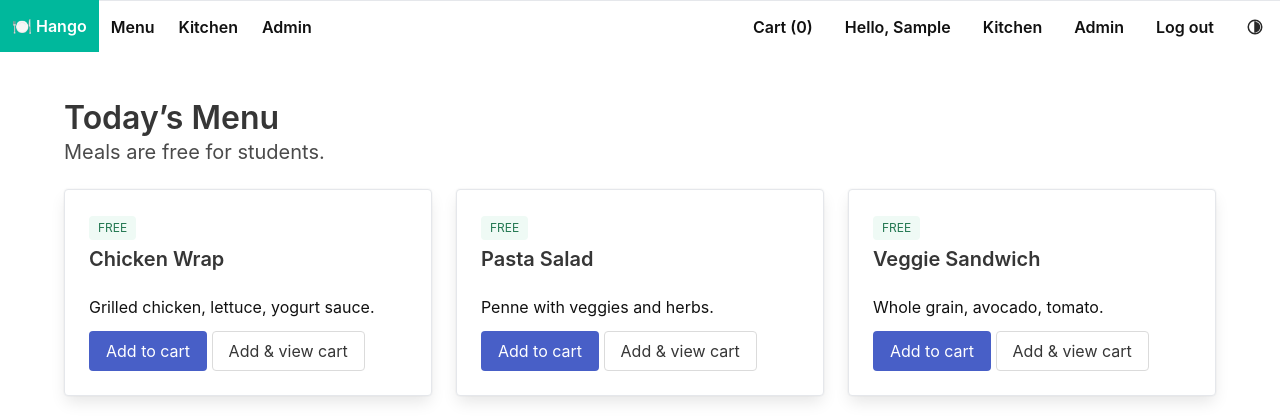
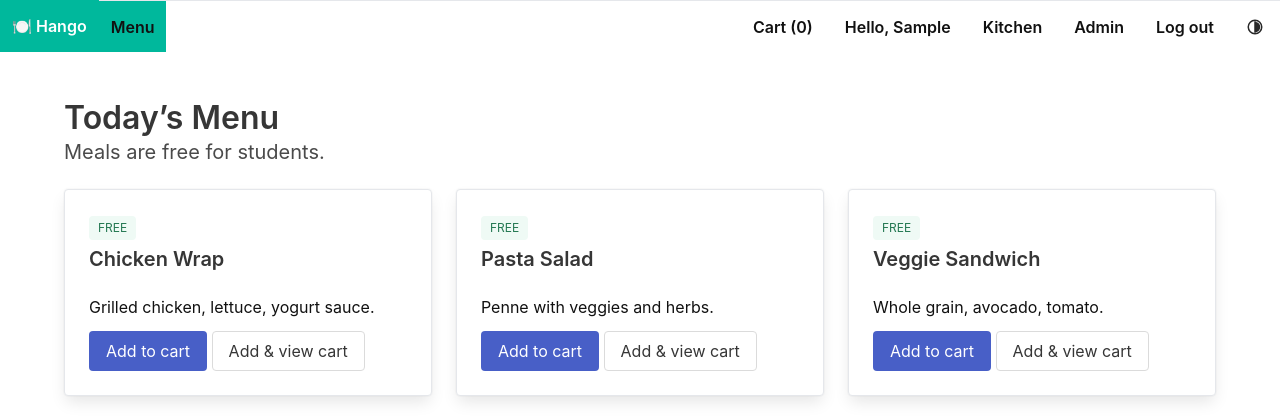
Before and after one commit to cotimacapa/hango, a Django app: page /menu/ in a window 1280 px wide. Shown: the top 420 px of the page. Run offline with Django 5.2, Linux system fonts and the light colour scheme; the visitor is signed in with stand-in values (Sample User, id 1); data comes from the database, SQL or seed files in the repository.

Commit message:
Splash/menu division

```diff
--- a/apps/menu/views.py
+++ b/apps/menu/views.py
@@ -3,7 +3,7 @@ from django.shortcuts import render, get_object_or_404, redirect
 from .models import Item
 
 def splash(request):
-    """Public landing page (no auth required)."""
+    """Public landing page. Always render, even if authenticated."""
     return render(request, 'splash.html')
 
 @login_required
--- a/hango/settings.py
+++ b/hango/settings.py
@@ -24,5 +24,5 @@ STATIC_ROOT=BASE_DIR/'staticfiles'
 DEFAULT_AUTO_FIELD='django.db.models.BigAutoField'
 
 LOGIN_URL = '/accounts/login/'
-LOGIN_REDIRECT_URL = '/'     # where to go after successful login
-LOGOUT_REDIRECT_URL = '/'    # where to go after logout
+LOGIN_REDIRECT_URL = '/menu/'      # ← land here after login
+LOGOUT_REDIRECT_URL = '/'          # after logout, go to splash
--- a/templates/base.html
+++ b/templates/base.html
@@ -24,57 +24,53 @@
   </head>
   <body>
 
-    <nav class="navbar is-primary" role="navigation">
+    <nav class="navbar is-primary" role="navigation" aria-label="main navigation">
+      <div class="navbar-brand">
+        <!-- Logo ALWAYS goes to splash -->
+        <a class="navbar-item" href="/">🍽️ Hango</a>
 
-      <div class="navbar-brand">
-        <a class="navbar-item" href="{% if request.user.is_authenticated %}{% url 'menu:list' %}{% else %}/{% endif %}">🍽️ Hango</a>
-
-        <!-- Mobile/tablet toggle: visible on touch only -->
-        <a class="navbar-item theme-toggle is-hidden-desktop" role="button" aria-label="Theme: System" title="Theme: System">
+        <!-- Mobile/tablet theme toggle (always visible) -->
+        <a class="navbar-item theme-toggle is-hidden-desktop" role="button" aria-label="Theme" title="Theme">
           <span class="js-theme-icon" aria-hidden="true"></span>
         </a>
 
-        <button class="navbar-burger" aria-label="menu" aria-expanded="false" data-target="navMenu" type="button">
+        <!-- Burger -->
+        <button class="navbar-burger" aria-label="menu" aria-expanded="false" data-target="mainNav" type="button">
           <span aria-hidden="true"></span><span aria-hidden="true"></span><span aria-hidden="true"></span>
         </button>
       </div>
 
-      <div id="navMenu" class="navbar-menu">
+      <div id="mainNav" class="navbar-menu">
         <div class="navbar-start">
           {% if request.user.is_authenticated %}
-            <a class="navbar-item" href="{% url 'menu:list' %}">Menu</a>
-            {% if request.user.is_staff %}
-              <a class="navbar-item" href="{% url 'orders:kitchen' %}">Kitchen</a>
-              <a class="navbar-item" href="/admin/">Admin</a>
-            {% endif %}
-          {% else %}
-            <a class="navbar-item" href="/">Home</a>
+            <a class="navbar-item {% if request.resolver_match and request.resolver_match.app_name == 'menu' and request.resolver_match.url_name == 'list' %}is-active{% endif %}"
+              href="{% url 'menu:list' %}">Menu</a>
           {% endif %}
         </div>
 
         <div class="navbar-end">
           {% if request.user.is_authenticated %}
-            <a class="navbar-item" href="/orders/cart/">Cart ({{ cart_count }})</a>
+            <a class="navbar-item" href="{% url 'orders:cart' %}">Cart ({{ cart_count }})</a>
             <div class="navbar-item">Hello, {{ request.user.first_name|default:request.user.username }}</div>
 
             {% if request.user.is_staff %}
-              <a class="navbar-item" href="{% url 'orders:kitchen' %}">Kitchen</a>
+              <a class="navbar-item {% if request.resolver_match and request.resolver_match.app_name == 'orders' and request.resolver_match.url_name == 'kitchen' %}is-active{% endif %}"
+                href="{% url 'orders:kitchen' %}">Kitchen</a>
               <a class="navbar-item" href="/admin/">Admin</a>
             {% endif %}
 
-            <!-- POST logout so Django 5 doesn't 405 -->
+            <!-- POST logout (Django 5) -->
             <form method="post" action="{% url 'logout' %}" class="navbar-item logout-form">
               {% csrf_token %}<input type="hidden" name="next" value="/" />
               <button type="submit" class="logout-button">Log out</button>
             </form>
           {% endif %}
 
-          <!-- Desktop theme toggle (mobile one stays in .navbar-brand) -->
+          <!-- Desktop theme toggle -->
           <a class="navbar-item theme-toggle is-hidden-touch" role="button" aria-label="Theme" title="Theme">
             <span class="js-theme-icon" aria-hidden="true"></span>
           </a>
         </div>
-
       </div>
     </nav>
 
```
Also changed, not shown: apps/menu/templatetags/nav_extras.py (added, +9 -0 lines), 1 other file.
